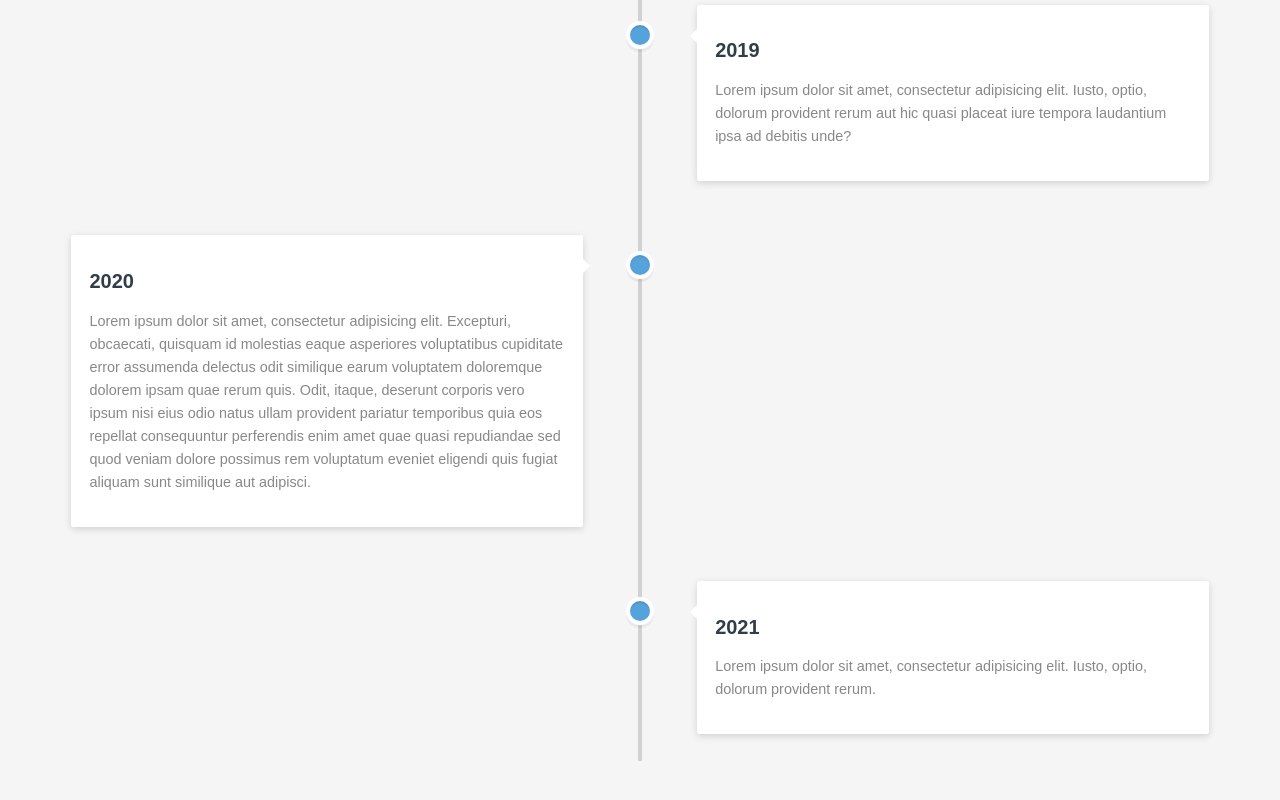
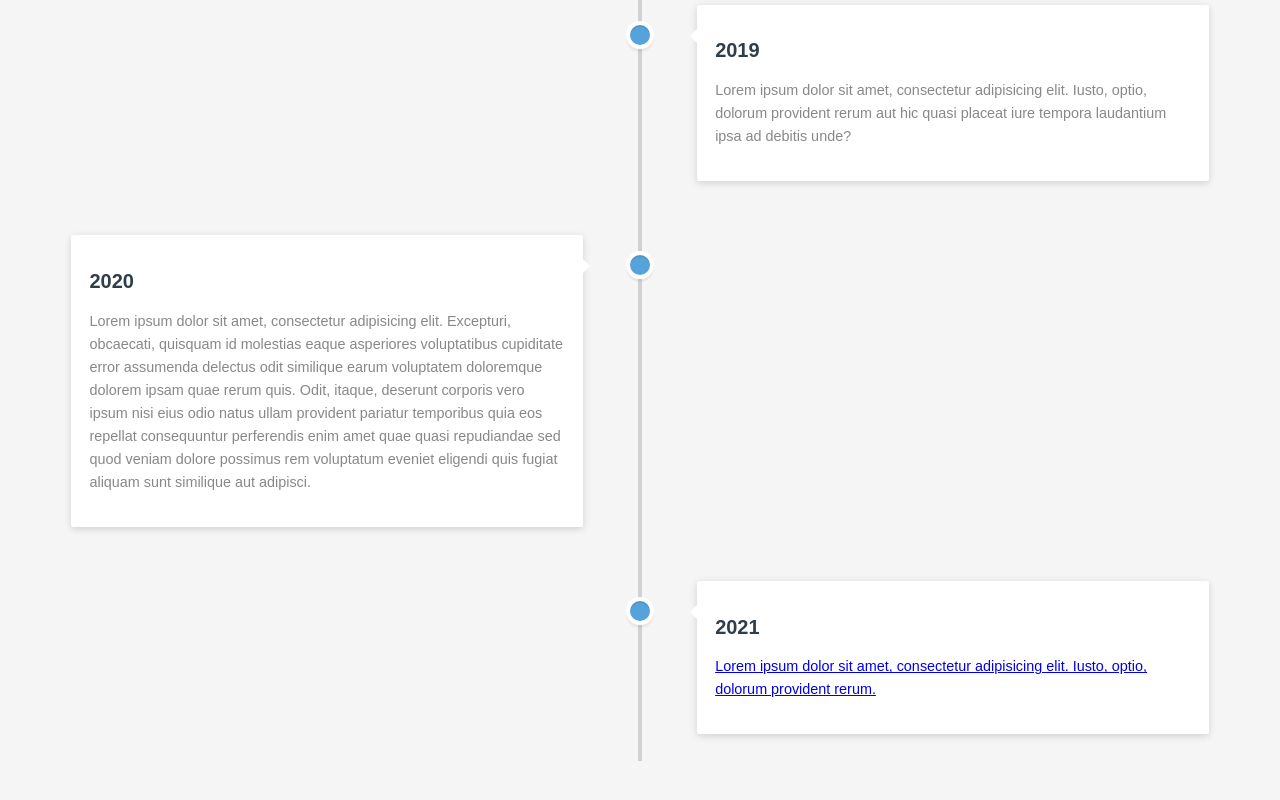
Before and after one commit to durriix/durriix.github.io, a plain HTML site: page Projekt/portfolio/html/portfolio.html in a window 1280 px wide. Shown: the part 350-1150 px from the top of the page. Drawn offline with Linux system fonts and the light colour scheme.

Commit message:
asdwdafwaer

```diff
--- a/Projekt/portfolio/html/portfolio.html
+++ b/Projekt/portfolio/html/portfolio.html
@@ -42,7 +42,7 @@
             </div>
             <div class="nayma-timeline-content">
                 <h2>2021</h2>
-                <p>Lorem ipsum dolor sit amet, consectetur adipisicing elit. Iusto, optio, dolorum provident rerum.</p>
+                <a href="durriix.github.io/Projekt/index.html"><p>Lorem ipsum dolor sit amet, consectetur adipisicing elit. Iusto, optio, dolorum provident rerum.</p></a>
             </div>
         </div>
     </section>
```
